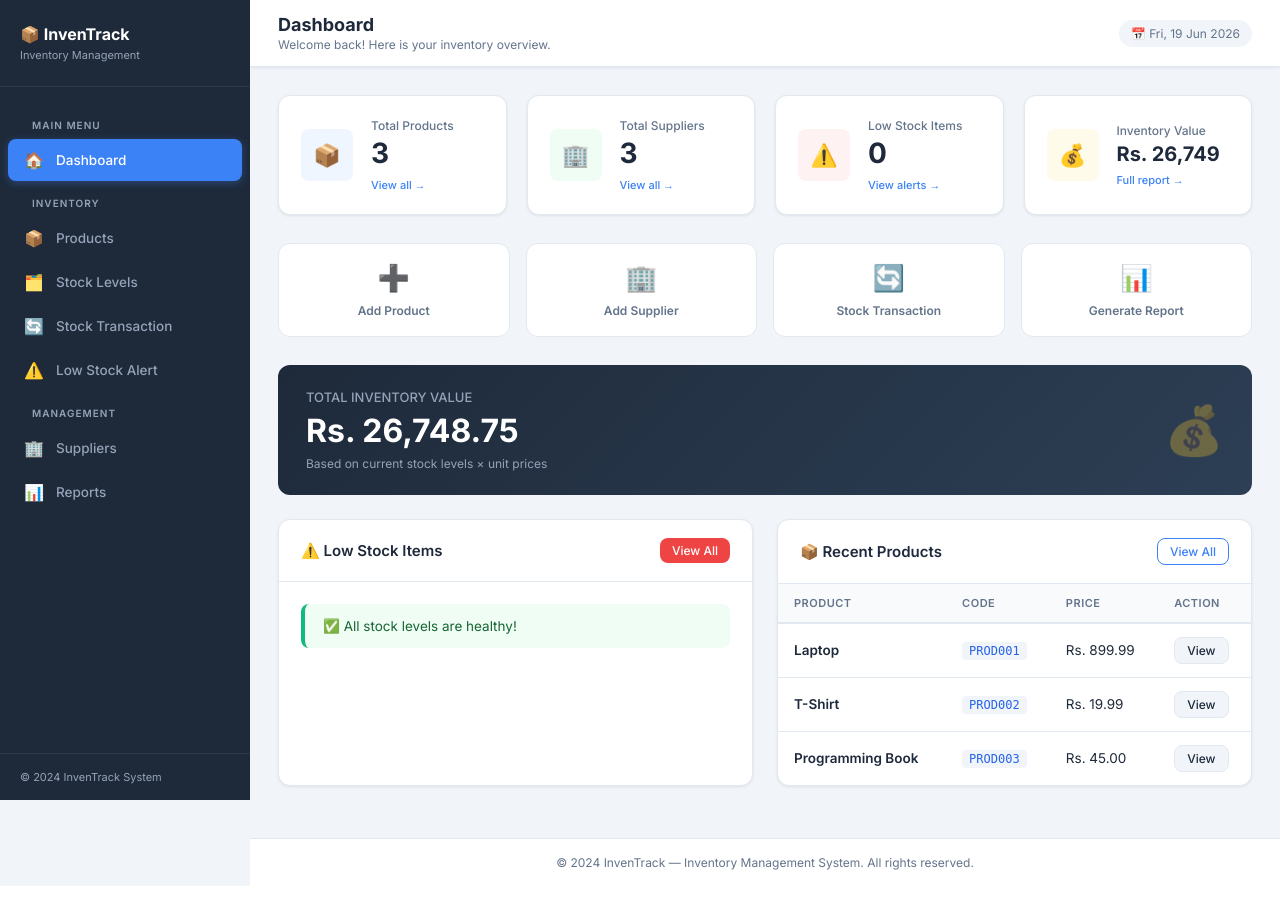
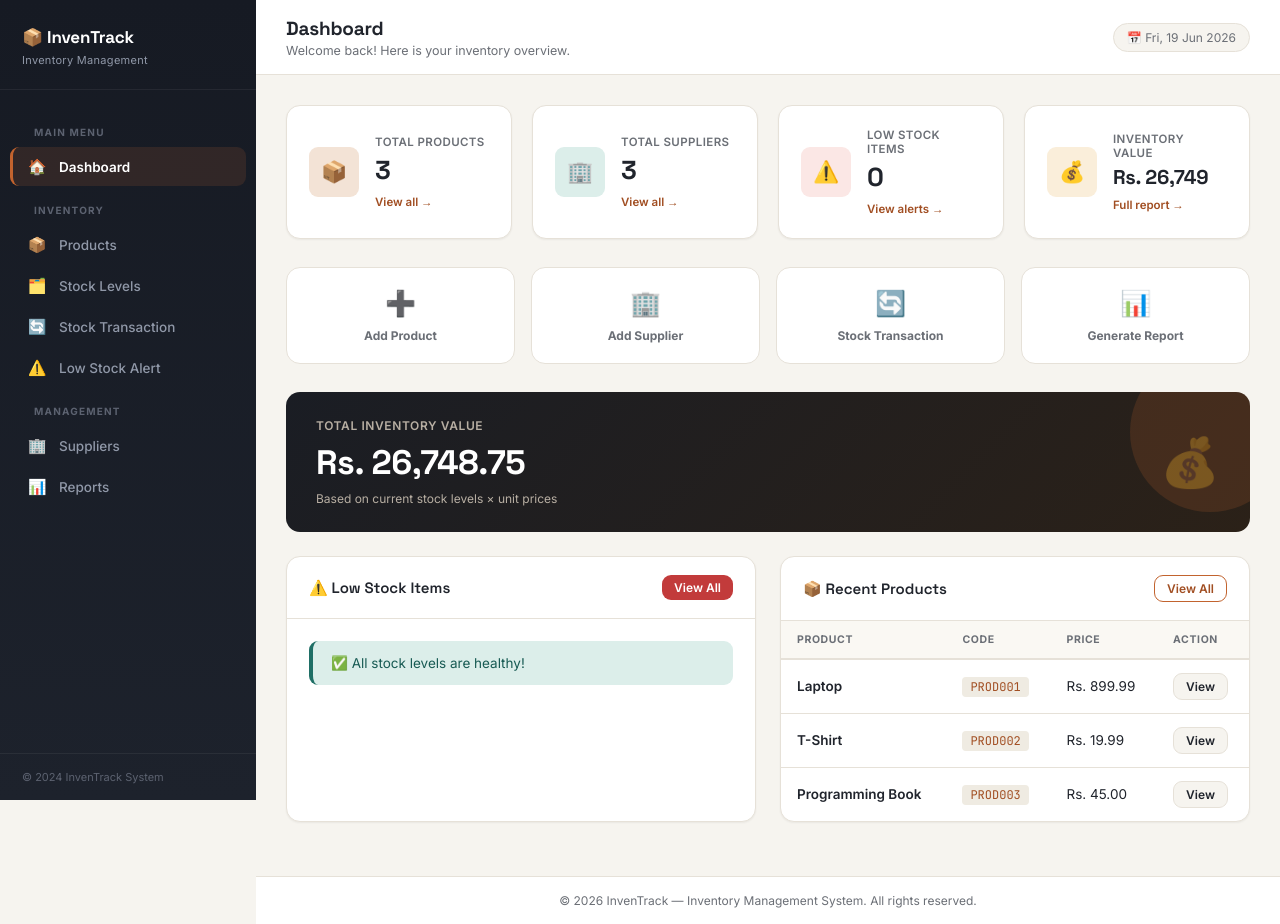
Before and after one commit to SajeelaShahulhameedh/Inventory-Management-System-, a PHP site: page / in a window 1280 px wide. Before the commit the page ends 886 px from the top, so only its background shows below. Run offline with PHP 8.4, Linux system fonts and the light colour scheme; data comes from the database, SQL or seed files in the repository.

Commit message:
Add Ink & Copper design system and marketing landing page

```diff
--- a/assets/css/style.css
+++ b/assets/css/style.css
@@ -1,46 +1,57 @@
 /* =============================================
-   INVENTORY MANAGEMENT SYSTEM - BOOTSTRAP UI
-   Modern Dark Sidebar + Blue & White Theme
+   INVENTORY MANAGEMENT SYSTEM
+   Design system: Ink & Copper
+   Display: Space Grotesk / Body: Inter / Data: JetBrains Mono
    ============================================= */
 
-@import url('https://fonts.googleapis.com/css2?family=Inter:wght@300;400;500;600;700&display=swap');
+@import url('https://fonts.googleapis.com/css2?family=Space+Grotesk:wght@500;600;700&family=Inter:wght@400;500;600;700&family=JetBrains+Mono:wght@400;500&display=swap');
 
 :root {
-    --sidebar-bg: #1e2a3a;
-    --sidebar-hover: #2d3f55;
-    --sidebar-active: #3b82f6;
-    --sidebar-text: #94a3b8;
+    --sidebar-bg: #161A23;
+    --sidebar-bg-2: #1D222C;
+    --sidebar-hover: #232936;
+    --sidebar-active: #C2632E;
+    --sidebar-text: #9098A8;
     --sidebar-text-active: #ffffff;
-    --sidebar-width: 250px;
+    --sidebar-width: 256px;
 
-    --primary: #3b82f6;
-    --primary-dark: #2563eb;
-    --success: #10b981;
-    --danger: #ef4444;
-    --warning: #f59e0b;
-    --info: #06b6d4;
+    --ink: #1A1D24;
+    --copper: #C2632E;
+    --copper-dark: #A14E22;
+    --copper-light: #F3E3D6;
+    --teal: #1F6F66;
+    --teal-light: #DCEEEA;
+    --danger: #C23B3B;
+    --danger-light: #FBE7E5;
+    --warning: #B9842B;
+    --warning-light: #FAEEDA;
 
-    --bg-main: #f1f5f9;
-    --bg-white: #ffffff;
-    --text-dark: #1e293b;
-    --text-muted: #64748b;
-    --border: #e2e8f0;
+    --bg-main: #F6F4EF;
+    --bg-white: #FFFFFF;
+    --text-dark: #20242C;
+    --text-muted: #6B6F76;
+    --border: #E6E1D8;
 
-    --shadow-sm: 0 1px 3px rgba(0,0,0,0.08);
-    --shadow-md: 0 4px 16px rgba(0,0,0,0.10);
-    --radius: 12px;
-    --radius-sm: 8px;
+    --font-display: 'Space Grotesk', 'Inter', sans-serif;
+    --font-body: 'Inter', 'Segoe UI', sans-serif;
+    --font-mono: 'JetBrains Mono', 'Courier New', monospace;
+
+    --shadow-sm: 0 1px 2px rgba(26,29,36,0.06);
+    --shadow-md: 0 8px 24px rgba(26,29,36,0.10);
+    --radius: 14px;
+    --radius-sm: 9px;
 }
 
 * { margin: 0; padding: 0; box-sizing: border-box; }
 
 body {
-    font-family: 'Inter', 'Segoe UI', sans-serif;
+    font-family: var(--font-body);
     font-size: 14px;
     background-color: var(--bg-main);
     color: var(--text-dark);
     display: flex;
     min-height: 100vh;
+    -webkit-font-smoothing: antialiased;
 }
 
 /* =============================================
@@ -49,56 +60,59 @@ body {
 
 .sidebar {
     width: var(--sidebar-width);
-    background: var(--sidebar-bg);
+    background: linear-gradient(180deg, var(--sidebar-bg), var(--sidebar-bg-2));
     min-height: 100vh;
     position: fixed;
     top: 0; left: 0;
     display: flex;
     flex-direction: column;
     z-index: 1000;
-    transition: all 0.3s ease;
 }
 
 .sidebar-brand {
-    padding: 24px 20px;
-    border-bottom: 1px solid rgba(255,255,255,0.07);
+    padding: 26px 22px 22px;
+    border-bottom: 1px solid rgba(255,255,255,0.06);
 }
 
 .sidebar-brand h2 {
     color: #ffffff;
-    font-size: 16px;
+    font-family: var(--font-display);
+    font-size: 17px;
     font-weight: 700;
     margin: 0;
     display: flex;
     align-items: center;
     gap: 10px;
+    letter-spacing: -0.2px;
 }
 
 .sidebar-brand p {
     color: var(--sidebar-text);
     font-size: 11px;
-    margin-top: 4px;
+    margin-top: 5px;
+    letter-spacing: 0.3px;
 }
 
 .sidebar-menu {
     list-style: none;
-    padding: 16px 0;
+    padding: 18px 0;
     flex: 1;
 }
 
-.sidebar-menu li { margin: 2px 8px; }
+.sidebar-menu li { margin: 2px 10px; }
 
 .sidebar-menu a {
     display: flex;
     align-items: center;
     gap: 12px;
-    padding: 11px 16px;
+    padding: 10px 14px;
     color: var(--sidebar-text);
     text-decoration: none;
     border-radius: var(--radius-sm);
     font-size: 13.5px;
     font-weight: 500;
-    transition: all 0.2s ease;
+    transition: all 0.18s ease;
+    border-left: 3px solid transparent;
 }
 
 .sidebar-menu a:hover {
@@ -107,26 +121,27 @@ body {
 }
 
 .sidebar-menu a.active {
-    background: var(--sidebar-active);
+    background: rgba(194,99,46,0.15);
     color: var(--sidebar-text-active);
-    box-shadow: 0 2px 8px rgba(59,130,246,0.35);
+    border-left: 3px solid var(--sidebar-active);
+    font-weight: 600;
 }
 
-.sidebar-menu .menu-icon { font-size: 16px; width: 20px; text-align: center; }
+.sidebar-menu .menu-icon { font-size: 15px; width: 20px; text-align: center; }
 
 .sidebar-section-title {
-    color: var(--sidebar-text);
+    color: #5C6270;
     font-size: 10px;
-    font-weight: 600;
-    letter-spacing: 1px;
+    font-weight: 700;
+    letter-spacing: 1.2px;
     text-transform: uppercase;
-    padding: 14px 24px 6px;
+    padding: 16px 24px 7px;
 }
 
 .sidebar-footer {
-    padding: 16px 20px;
-    border-top: 1px solid rgba(255,255,255,0.07);
-    color: var(--sidebar-text);
+    padding: 16px 22px;
+    border-top: 1px solid rgba(255,255,255,0.06);
+    color: #5C6270;
     font-size: 11px;
 }
 
@@ -148,25 +163,26 @@ body {
 
 .topbar {
     background: var(--bg-white);
-    padding: 14px 28px;
+    padding: 16px 30px;
     display: flex;
     align-items: center;
     justify-content: space-between;
     border-bottom: 1px solid var(--border);
-    box-shadow: var(--shadow-sm);
     position: sticky;
     top: 0;
     z-index: 100;
 }
 
 .topbar-title {
-    font-size: 18px;
+    font-family: var(--font-display);
+    font-size: 19px;
     font-weight: 700;
     color: var(--text-dark);
+    letter-spacing: -0.2px;
 }
 
 .topbar-subtitle {
-    font-size: 12px;
+    font-size: 12.5px;
     color: var(--text-muted);
     margin-top: 2px;
 }
@@ -181,8 +197,9 @@ body {
     font-size: 12px;
     color: var(--text-muted);
     background: var(--bg-main);
-    padding: 6px 12px;
+    padding: 6px 13px;
     border-radius: 20px;
+    border: 1px solid var(--border);
 }
 
 /* =============================================
@@ -190,7 +207,7 @@ body {
    ============================================= */
 
 .page-content {
-    padding: 28px;
+    padding: 30px;
     flex: 1;
 }
 
@@ -212,30 +229,30 @@ body {
     box-shadow: var(--shadow-sm);
     display: flex;
     align-items: center;
-    gap: 18px;
+    gap: 16px;
     border: 1px solid var(--border);
-    transition: box-shadow 0.2s;
+    transition: box-shadow 0.2s, transform 0.2s;
 }
 
-.stat-card:hover { box-shadow: var(--shadow-md); }
+.stat-card:hover { box-shadow: var(--shadow-md); transform: translateY(-2px); }
 
 .stat-icon {
-    width: 52px; height: 52px;
+    width: 50px; height: 50px;
     border-radius: var(--radius-sm);
     display: flex; align-items: center; justify-content: center;
-    font-size: 22px;
+    font-size: 21px;
     flex-shrink: 0;
 }
 
-.stat-icon.blue   { background: #eff6ff; }
-.stat-icon.green  { background: #f0fdf4; }
-.stat-icon.red    { background: #fef2f2; }
-.stat-icon.yellow { background: #fffbeb; }
+.stat-icon.blue   { background: var(--copper-light); }
+.stat-icon.green  { background: var(--teal-light); }
+.stat-icon.red    { background: var(--danger-light); }
+.stat-icon.yellow { background: var(--warning-light); }
 
-.stat-info { flex: 1; }
-.stat-label { font-size: 12px; color: var(--text-muted); font-weight: 500; }
-.stat-number { font-size: 28px; font-weight: 700; color: var(--text-dark); line-height: 1.2; margin: 4px 0; }
-.stat-link { font-size: 11px; color: var(--primary); text-decoration: none; font-weight: 500; }
+.stat-info { flex: 1; min-width: 0; }
+.stat-label { font-size: 11.5px; color: var(--text-muted); font-weight: 600; text-transform: uppercase; letter-spacing: 0.4px; }
+.stat-number { font-family: var(--font-display); font-size: 26px; font-weight: 700; color: var(--text-dark); line-height: 1.25; margin: 5px 0; letter-spacing: -0.3px; }
+.stat-link { font-size: 11.5px; color: var(--copper-dark); text-decoration: none; font-weight: 600; }
 .stat-link:hover { text-decoration: underline; }
 
 /* =============================================
@@ -260,6 +277,7 @@ body {
 }
 
 .card-header h3 {
+    font-family: var(--font-display);
     font-size: 15px;
     font-weight: 600;
     color: var(--text-dark);
@@ -283,18 +301,18 @@ table {
 }
 
 thead tr {
-    background: #f8fafc;
+    background: #FAF8F3;
     border-bottom: 2px solid var(--border);
 }
 
 th {
     padding: 12px 16px;
     text-align: left;
-    font-size: 11px;
-    font-weight: 600;
+    font-size: 10.5px;
+    font-weight: 700;
     color: var(--text-muted);
     text-transform: uppercase;
-    letter-spacing: 0.5px;
+    letter-spacing: 0.6px;
     white-space: nowrap;
 }
 
@@ -319,30 +337,31 @@ tbody tr:last-child td { border-bottom: none; }
     border: none;
     border-radius: var(--radius-sm);
     font-size: 13px;
-    font-weight: 500;
+    font-weight: 600;
     cursor: pointer;
     text-decoration: none;
-    transition: all 0.2s ease;
+    transition: all 0.18s ease;
     white-space: nowrap;
+    font-family: var(--font-body);
 }
 
-.btn-primary   { background: var(--primary); color: white; }
-.btn-primary:hover { background: var(--primary-dark); box-shadow: 0 2px 8px rgba(59,130,246,0.3); }
+.btn-primary   { background: var(--copper); color: white; }
+.btn-primary:hover { background: var(--copper-dark); box-shadow: 0 4px 12px rgba(194,99,46,0.30); }
 
-.btn-success   { background: var(--success); color: white; }
-.btn-success:hover { background: #059669; }
+.btn-success   { background: var(--teal); color: white; }
+.btn-success:hover { background: #175A53; }
 
 .btn-danger    { background: var(--danger); color: white; }
-.btn-danger:hover { background: #dc2626; }
+.btn-danger:hover { background: #A12F2F; }
 
 .btn-warning   { background: var(--warning); color: white; }
-.btn-warning:hover { background: #d97706; }
+.btn-warning:hover { background: #9A6B22; }
 
-.btn-secondary { background: #f1f5f9; color: var(--text-dark); border: 1px solid var(--border); }
-.btn-secondary:hover { background: #e2e8f0; }
+.btn-secondary { background: var(--bg-main); color: var(--text-dark); border: 1px solid var(--border); }
+.btn-secondary:hover { background: #ECE8DF; }
 
-.btn-outline   { background: transparent; color: var(--primary); border: 1px solid var(--primary); }
-.btn-outline:hover { background: var(--primary); color: white; }
+.btn-outline   { background: transparent; color: var(--copper-dark); border: 1px solid var(--copper); }
+.btn-outline:hover { background: var(--copper); color: white; }
 
 .btn-sm { padding: 5px 12px; font-size: 12px; }
 
@@ -428,10 +447,10 @@ textarea { resize: vertical; min-height: 100px; }
     gap: 10px;
 }
 
-.alert-success { background: #f0fdf4; color: #166534; border-color: var(--success); }
-.alert-danger  { background: #fef2f2; color: #991b1b; border-color: var(--danger); }
-.alert-warning { background: #fffbeb; color: #92400e; border-color: var(--warning); }
-.alert-info    { background: #eff6ff; color: #1e40af; border-color: var(--primary); }
+.alert-success { background: var(--teal-light); color: #175A53; border-color: var(--teal); }
+.alert-danger  { background: var(--danger-light); color: #8E2E2E; border-color: var(--danger); }
+.alert-warning { background: var(--warning-light); color: #8A6020; border-color: var(--warning); }
+.alert-info    { background: var(--copper-light); color: var(--copper-dark); border-color: var(--copper); }
 
 /* =============================================
    PAGE HEADER
@@ -486,7 +507,7 @@ textarea { resize: vertical; min-height: 100px; }
     background: var(--bg-white);
     border: 1px solid var(--border);
     border-radius: var(--radius);
-    padding: 18px;
+    padding: 20px 18px;
     text-align: center;
     text-decoration: none;
     color: var(--text-dark);
@@ -496,31 +517,42 @@ textarea { resize: vertical; min-height: 100px; }
 
 .action-card:hover {
     box-shadow: var(--shadow-md);
-    transform: translateY(-2px);
-    border-color: var(--primary);
+    transform: translateY(-3px);
+    border-color: var(--copper);
 }
 
-.action-card .action-icon { font-size: 26px; margin-bottom: 10px; }
-.action-card .action-label { font-size: 12px; font-weight: 600; color: var(--text-muted); }
+.action-card .action-icon { font-size: 25px; margin-bottom: 10px; }
+.action-card .action-label { font-size: 12px; font-weight: 700; color: var(--text-muted); }
 
 /* =============================================
    VALUE BANNER
    ============================================= */
 
 .value-banner {
-    background: linear-gradient(135deg, #1e2a3a, #2d3f55);
+    background: linear-gradient(135deg, var(--ink), #2B2118);
     color: white;
     border-radius: var(--radius);
-    padding: 24px 28px;
+    padding: 26px 30px;
     display: flex;
     align-items: center;
     justify-content: space-between;
     margin-bottom: 24px;
+    position: relative;
+    overflow: hidden;
 }
 
-.value-banner h3 { font-size: 13px; color: #94a3b8; margin: 0 0 6px; font-weight: 500; }
-.value-banner .value { font-size: 32px; font-weight: 700; color: white; }
-.value-banner p { color: #94a3b8; font-size: 12px; margin-top: 6px; }
+.value-banner::after {
+    content: '';
+    position: absolute;
+    right: -40px; top: -40px;
+    width: 160px; height: 160px;
+    background: rgba(194,99,46,0.18);
+    border-radius: 50%;
+}
+
+.value-banner h3 { font-size: 12px; color: #B8AFA3; margin: 0 0 8px; font-weight: 600; letter-spacing: 0.6px; text-transform: uppercase; }
+.value-banner .value { font-family: var(--font-display); font-size: 34px; font-weight: 700; color: white; letter-spacing: -0.4px; }
+.value-banner p { color: #B8AFA3; font-size: 12px; margin-top: 7px; }
 
 /* =============================================
    REPORT CARDS
@@ -539,10 +571,57 @@ textarea { resize: vertical; min-height: 100px; }
 footer {
     background: var(--bg-white);
     border-top: 1px solid var(--border);
-    padding: 16px 28px;
+    padding: 16px 30px;
     font-size: 12px;
     color: var(--text-muted);
     text-align: center;
+}
+
+/* =============================================
+   PRODUCT IMAGES
+   ============================================= */
+
+.product-thumb {
+    width: 40px; height: 40px;
+    border-radius: 8px;
+    object-fit: cover;
+    border: 1px solid var(--border);
+    display: block;
+}
+
+.product-thumb-fallback {
+    width: 40px; height: 40px;
+    border-radius: 8px;
+    background: var(--bg-main);
+    border: 1px solid var(--border);
+    display: flex;
+    align-items: center;
+    justify-content: center;
+    font-size: 17px;
+}
+
+.product-photo {
+    width: 100%;
+    height: 220px;
+    object-fit: cover;
+    display: block;
+}
+
+.product-photo-fallback {
+    width: 100%;
+    height: 220px;
+    background: var(--bg-main);
+    display: flex;
+    align-items: center;
+    justify-content: center;
+    font-size: 48px;
+    color: var(--text-muted);
+}
+
+@media (max-width: 1024px) {
+    div[style*="grid-template-columns:280px 1fr 1fr"] {
+        grid-template-columns: 1fr !important;
+    }
 }
 
 /* =============================================
@@ -550,14 +629,14 @@ footer {
    ============================================= */
 
 .text-muted    { color: var(--text-muted); }
-.text-success  { color: var(--success); }
+.text-success  { color: var(--teal); }
 .text-danger   { color: var(--danger); }
 .text-warning  { color: var(--warning); }
-.text-primary  { color: var(--primary); }
+.text-primary  { color: var(--copper-dark); }
 .text-center   { text-align: center; }
 .fw-bold       { font-weight: 700; }
 .fw-600        { font-weight: 600; }
-code { background: #f1f5f9; padding: 2px 7px; border-radius: 4px; font-size: 12px; color: var(--primary-dark); }
+code { background: #EFEBE2; padding: 2px 8px; border-radius: 4px; font-size: 12px; color: var(--copper-dark); font-family: var(--font-mono); }
 
 .d-flex { display: flex; }
 .align-items-center { align-items: center; }
--- a/config/database.php
+++ b/config/database.php
@@ -23,7 +23,7 @@ define('DB_PASS', '');
 define('DB_NAME', 'inventory_system');
 
 // Database port (default is 3306)
-define('DB_PORT', 3307);
+define('DB_PORT', 3306);
 
 // =============================================
 // CREATE DATABASE CONNECTION
--- a/includes/layout-end.php
+++ b/includes/layout-end.php
@@ -1,7 +1,7 @@
 </div><!-- end page-content -->
 
     <footer>
-        <p>&copy; 2024 InvenTrack — Inventory Management System. All rights reserved.</p>
+        <p>&copy; 2026 InvenTrack — Inventory Management System. All rights reserved.</p>
     </footer>
 
 </div><!-- end main-wrapper -->
```
Also changed, not shown: other parts of assets/css/style.css (+19 -16 lines), landing.php (added, +309 -0 lines), pages/products/list.php (+9 -1 lines), pages/products/view.php (+12 -1 lines).
